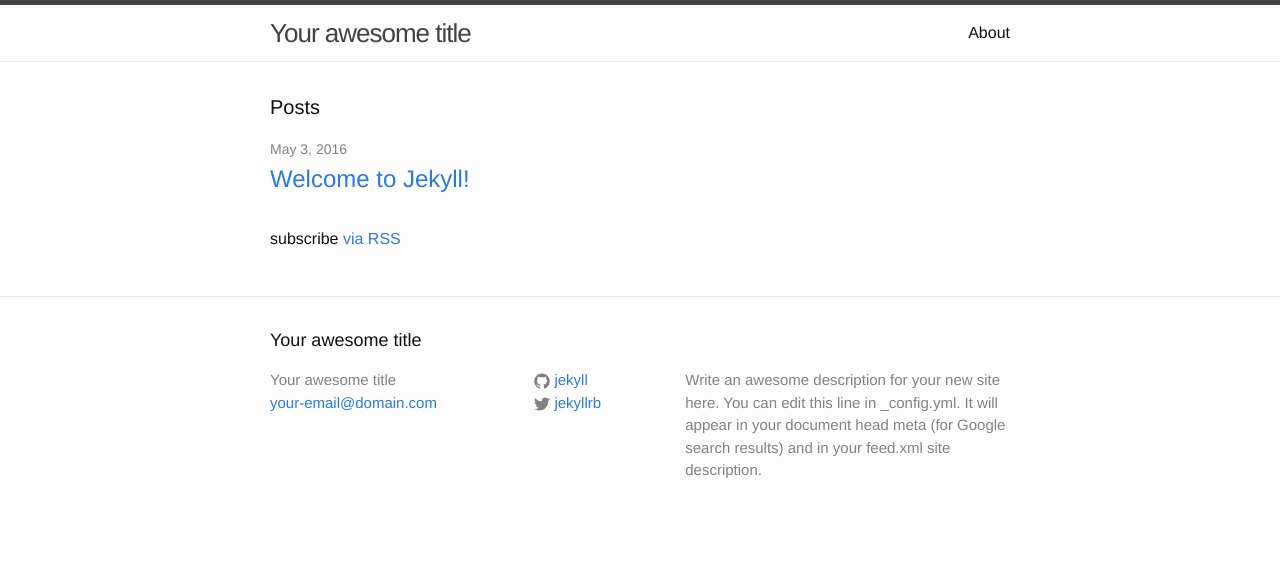
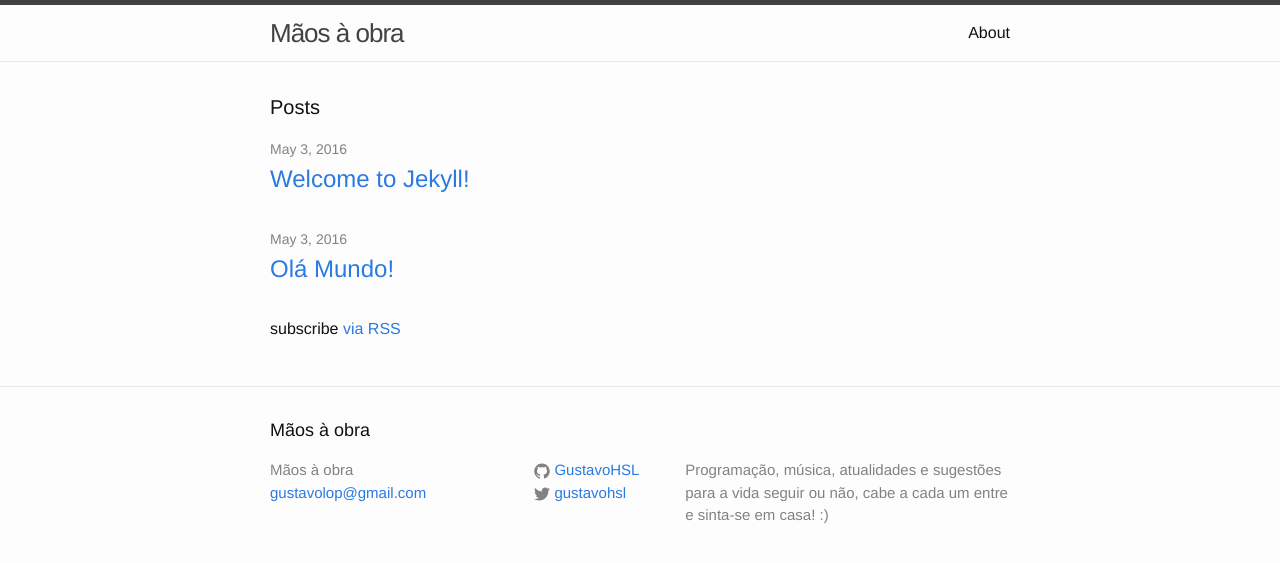
Before and after one commit to GustavoHSL/gustavohsl.github.io, a Jekyll site: the page built from index.html, in a window 1280 px wide. Shown: the top 563 px of the page. Built offline with Jekyll 4.4.1, drawn with Linux system fonts in a browser that asks for light colours.

```diff
--- a/_config.yml
+++ b/_config.yml
@@ -6,16 +6,17 @@
 # 'jekyll serve'. If you change this file, please restart the server process.
 
 # Site settings
-title: Your awesome title
-email: your-email@domain.com
+title: Mãos à obra
+email: gustavolop@gmail.com
 description: > # this means to ignore newlines until "baseurl:"
-  Write an awesome description for your new site here. You can edit this
-  line in _config.yml. It will appear in your document head meta (for
-  Google search results) and in your feed.xml site description.
-baseurl: "" # the subpath of your site, e.g. /blog
-url: "http://yourdomain.com" # the base hostname & protocol for your site
-twitter_username: jekyllrb
-github_username:  jekyll
+  Programação, música, atualidades e sugestões para a vida
+  seguir ou não, cabe a cada um
+  entre e sinta-se em casa! :)
+baseurl: "/blog" # the subpath of your site, e.g. /blog
+url: "http://gustavohsl.github.io" # the base hostname & protocol for your site
+twitter_username: gustavohsl
+github_username:  GustavoHSL
 
 # Build settings
 markdown: kramdown
+timezone: America/Sao_Paulo
```
Also changed, not shown: _posts/2016-05-03-hello-world.markdown (added, +17 -0 lines).
